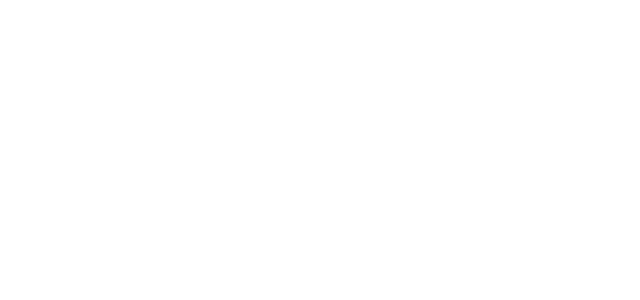
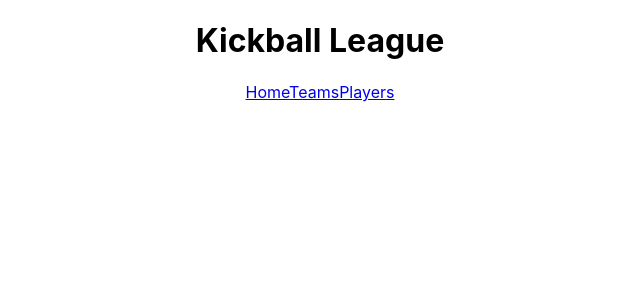
Before and after one commit to kevindo1/react-kickball-league, a React (Create React App) app: page / in a window 1280 px wide. Shown: the top 300 px of the page, without its empty margins (320-960 px from the left). Built offline with nearby package versions, Linux system fonts and the light colour scheme.

Commit message:
set up App.js routes and added framework of views

```diff
--- a/src/App.js
+++ b/src/App.js
@@ -1,8 +1,32 @@
-import logo from './logo.svg';
 import './App.css';
+import { BrowserRouter } from 'react-router-dom/cjs/react-router-dom.min';
+import { NavLink, Route, Switch } from 'react-router-dom';
+import Home from './views/Home/Home';
+import Player from './views/Player/Player';
+import Players from './views/Players/Players';
+import Team from './views/Team/Team';
+import Teams from './views/Teams/Teams';
 
 function App() {
-  return <div className="App"></div>;
+  return (
+    <div className="App">
+      <h1>Kickball League</h1>
+      <BrowserRouter>
+        <header>
+          <NavLink to="/">Home</NavLink>
+          <NavLink to="/teams">Teams</NavLink>
+          <NavLink to="/players">Players</NavLink>
+        </header>
+        <Switch>
+          <Route exact path="/" component={Home} />
+          <Route path="teams" component={Teams} />
+          <Route path="teams/:id" component={Team} />
+          <Route path="players" component={Players} />
+          <Route path="players/:id" component={Player} />
+        </Switch>
+      </BrowserRouter>
+    </div>
+  );
 }
 
 export default App;
--- /dev/null
+++ b/src/views/Home/Home.js
@@ -0,0 +1,5 @@
+import React from 'react';
+
+export default function Home() {
+  return <div></div>;
+}
--- /dev/null
+++ b/src/views/Player/Player.js
@@ -0,0 +1,5 @@
+import React from 'react';
+
+export default function Player() {
+  return <div></div>;
+}
--- /dev/null
+++ b/src/views/Players/Players.js
@@ -0,0 +1,5 @@
+import React from 'react';
+
+export default function Players() {
+  return <div></div>;
+}
--- /dev/null
+++ b/src/views/Team/Team.js
@@ -0,0 +1,5 @@
+import React from 'react';
+
+export default function Team() {
+  return <div></div>;
+}
--- /dev/null
+++ b/src/views/Teams/Teams.js
@@ -0,0 +1,5 @@
+import React from 'react';
+
+export default function Teams() {
+  return <div></div>;
+}
```
